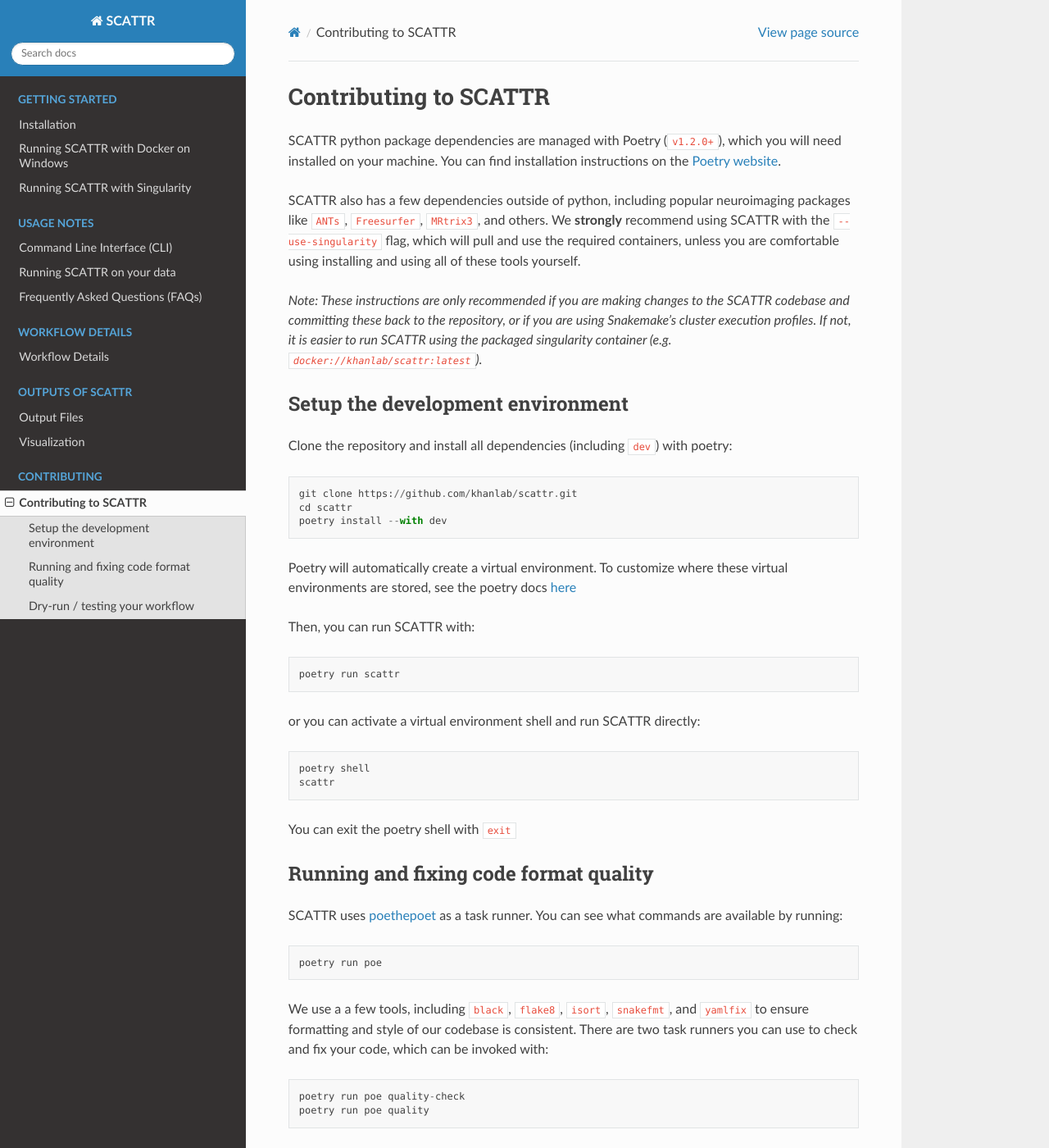
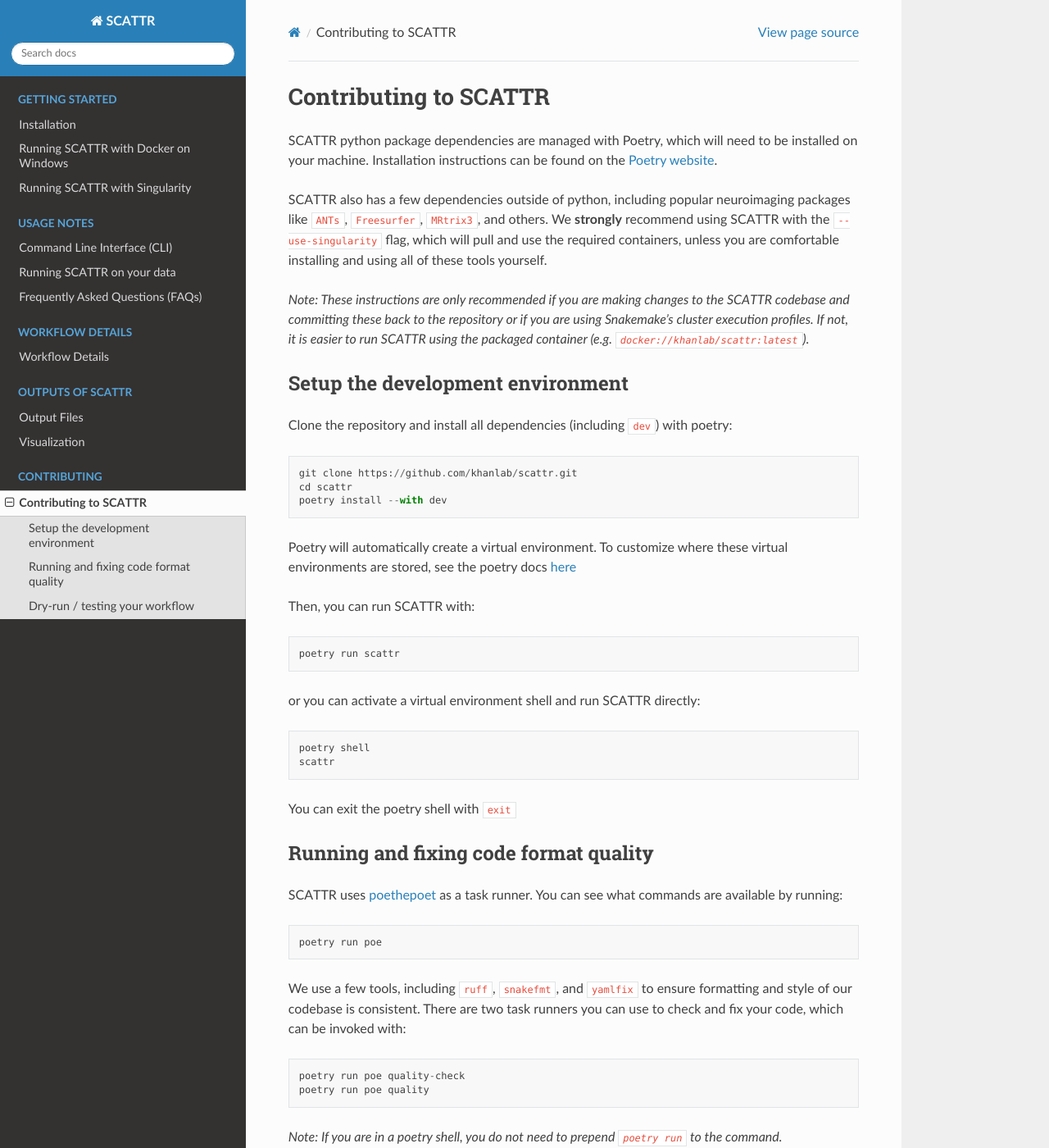
Before and after one commit to khanlab/scattr, a Sphinx documentation site: the page built from docs/contributing/contributing.md, in a window 1280 px wide and 1400 px high. Shown: the whole window at 82% size. Built offline with Sphinx 7.4.7 and the Read the Docs theme 2.0.0, drawn with Linux system fonts in a browser that asks for light colours.

Commit message:
Fix spelling & grammar in documentation

````diff
--- a/docs/contributing/contributing.md
+++ b/docs/contributing/contributing.md
@@ -1,20 +1,20 @@
 # Contributing to SCATTR
 
-SCATTR python package dependencies are managed with Poetry (`v1.2.0+`), which
-you will need installed on your machine. You can find installation instructions
-on the [Poetry website](https://python-poetry.org/docs/master/#installation).
+SCATTR python package dependencies are managed with Poetry, which
+will need to be installed on your machine. Installation instructions can be
+found on the
+[Poetry website](https://python-poetry.org/docs/master/#installation).
 
 SCATTR also has a few dependencies outside of python, including popular
 neuroimaging packages like `ANTs`, `Freesurfer`, `MRtrix3`, and others. We
 **strongly** recommend using SCATTR with the `--use-singularity` flag, which
-will pull and use the required containers, unless you are comfortable using
+will pull and use the required containers, unless you are comfortable
 installing and using all of these tools yourself.
 
-_Note: These instructions are only recommended if you are making changes to the
-SCATTR codebase and committing these back to the repository, or if you are
+_Note: These instructions are only recommended if you are making changes to
+the SCATTR codebase and committing these back to the repository or if you are
 using Snakemake's cluster execution profiles. If not, it is easier to run
-SCATTR using the packaged singularity container (e.g.
-`docker://khanlab/scattr:latest`)._
+SCATTR using the packaged container (e.g. `docker://khanlab/scattr:latest`)._
 
 ## Setup the development environment
 
@@ -54,10 +54,9 @@
 poetry run poe
 ```
 
-We use a a few tools, including `black`, `flake8`, `isort`, `snakefmt`, and
-`yamlfix` to ensure formatting and style of our codebase is consistent. There
-are two task runners you can use to check and fix your code, which can be
-invoked with:
+We use a few tools, including `ruff`, `snakefmt`, and `yamlfix` to ensure
+formatting and style of our codebase is consistent. There are two task runners
+you can use to check and fix your code, which can be invoked with:
 
 ```
 poetry run poe quality-check
@@ -68,6 +67,7 @@
 the command._
 
 ## Dry-run / testing your workflow
+
 Using Snakemake\'s dry-run option (`--dry-run`/`-n`) is an easy way to verify
 any changes made to the workflow are working direcctly. The `test/data` folder
 contains a _fake_ BIDS dataset (i.e. dataset with zero-sized files) that is
````
Also changed, not shown: docs/getting_started/docker.md (+6 -5 lines), docs/getting_started/installation.md (+1 -1 lines), docs/getting_started/singularity.md (+2 -2 lines).
